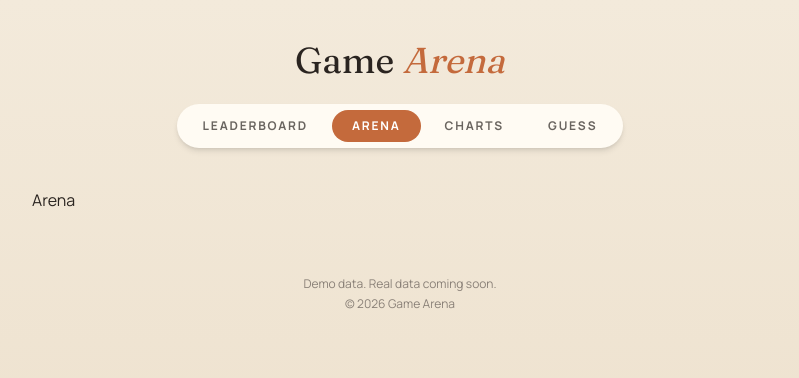
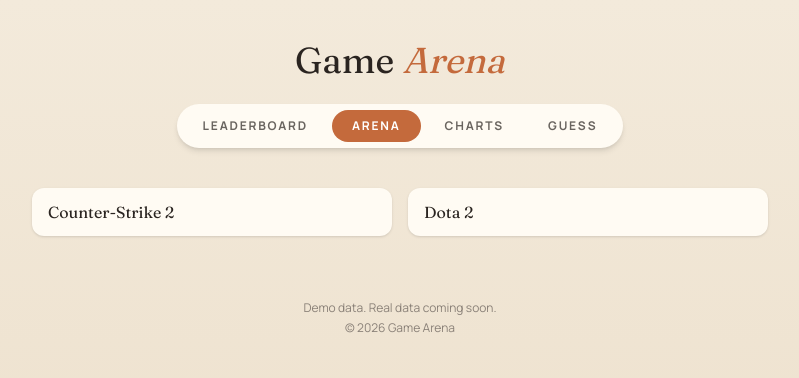
Before and after one commit to heyitsblackbird/tv-arena, a Next.js app: page /arena in a window 1280 px wide. Shown: the top 378 px of the page, without its empty margins (240-1039 px from the left). Built offline with nearby package versions, Linux system fonts and the light colour scheme.

Commit message:
Add arena page with game pickers

```diff
--- a/src/app/arena/page.tsx
+++ b/src/app/arena/page.tsx
@@ -1,7 +1,41 @@
-export default async function Arena() {
+import { EmptyState } from "@/components/EmptyState";
+import { getAllGames } from "@/lib/data/getAllGames";
+import { getGameStats } from "@/lib/data/getGameStats";
+import { getLeaderboard } from "@/lib/data/getLeaderboard";
+import type { Metric } from "@/types/game";
+import { ArenaPickers } from "@/components/ArenaPickers";
+
+export default async function Arena({ searchParams }: PageProps<"/arena">) {
+  const { a: gameA, b: gameB, metric } = await searchParams;
+  const cleanMetric: Metric = metric === "viewers" ? "viewers" : "players";
+  const slugA = typeof gameA === "string" ? gameA : undefined;
+  const slugB = typeof gameB === "string" ? gameB : undefined;
+
+  const top = await getLeaderboard(cleanMetric);
+  const leftSlug = slugA ?? top[0]?.slug;
+  const rightSlug = slugB ?? top.find((row) => row.slug !== leftSlug)?.slug;
+
+  if (!leftSlug || !rightSlug) {
+    return <EmptyState message="No games to compare" />;
+  }
+  const allGamesData = await getAllGames();
+  const slugAGameStats = await getGameStats(leftSlug);
+  const slugBGameStats = await getGameStats(rightSlug);
+
+  if (!slugAGameStats || !slugBGameStats) {
+    return <EmptyState message="Game not Found!" />;
+  }
+
   return (
     <>
-      <h2>Arena</h2>
+      <ArenaPickers
+        games={allGamesData}
+        aSlug={leftSlug}
+        bSlug={rightSlug}
+        aName={slugAGameStats.name}
+        bName={slugBGameStats.name}
+        metric={cleanMetric}
+      />
     </>
   );
 }
--- /dev/null
+++ b/src/components/ArenaPickers.tsx
@@ -0,0 +1,37 @@
+"use client";
+import type { Game, Metric } from "@/types/game";
+import { useRouter } from "next/navigation";
+import { GameSearch } from "@/components/GameSearch";
+
+type ArenaPickersProp = {
+  games: Game[];
+  aSlug: string;
+  bSlug: string;
+  aName: string;
+  bName: string;
+  metric: Metric;
+};
+
+export function ArenaPickers({
+  games,
+  aSlug,
+  bSlug,
+  aName,
+  bName,
+  metric,
+}: ArenaPickersProp) {
+  const router = useRouter();
+  function pickA(slug: string) {
+    router.push(`/arena?a=${slug}&b=${bSlug}&metric=${metric}`);
+  }
+  function pickB(slug: string) {
+    router.push(`/arena?a=${aSlug}&b=${slug}&metric=${metric}`);
+  }
+
+  return (
+    <div className="grid grid-cols-1 gap-4 sm:grid-cols-2">
+      <GameSearch games={games} selectedName={aName} onSelect={pickA} />
+      <GameSearch games={games} selectedName={bName} onSelect={pickB} />
+    </div>
+  );
+}
```
